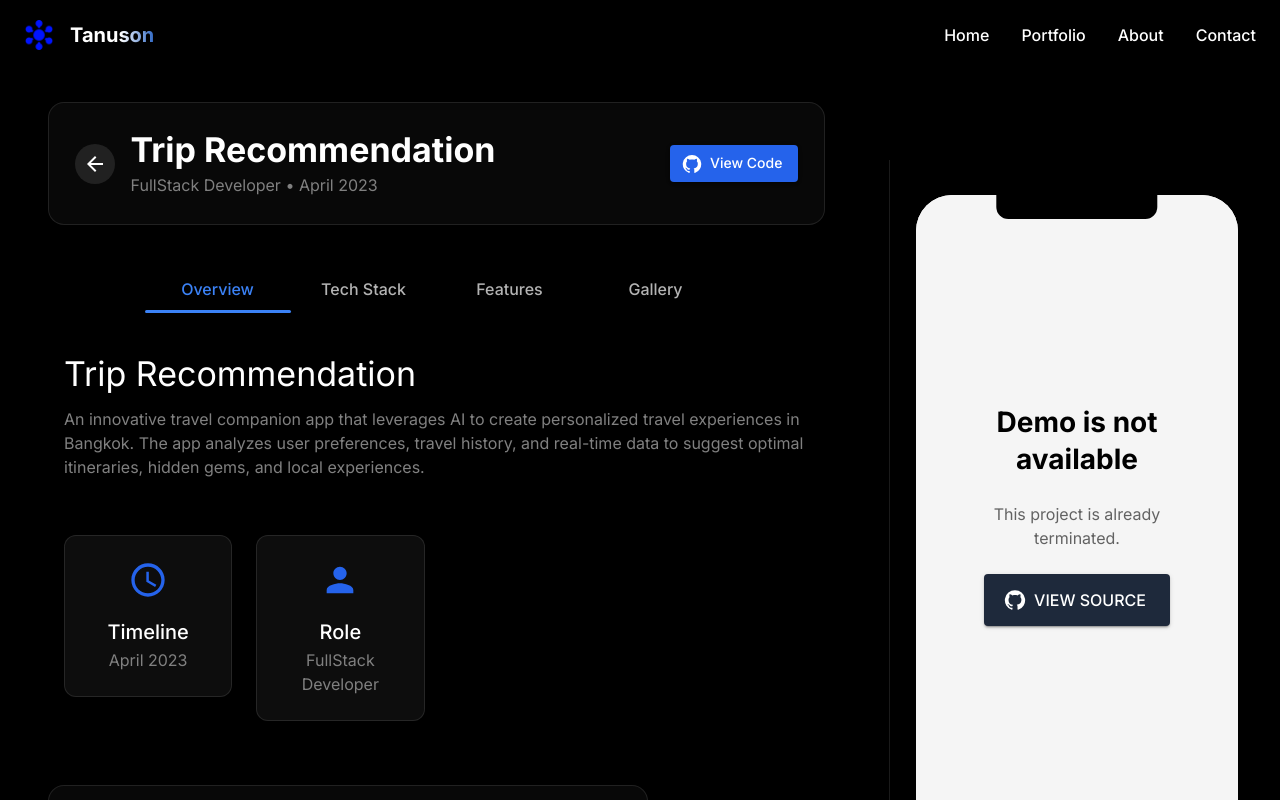
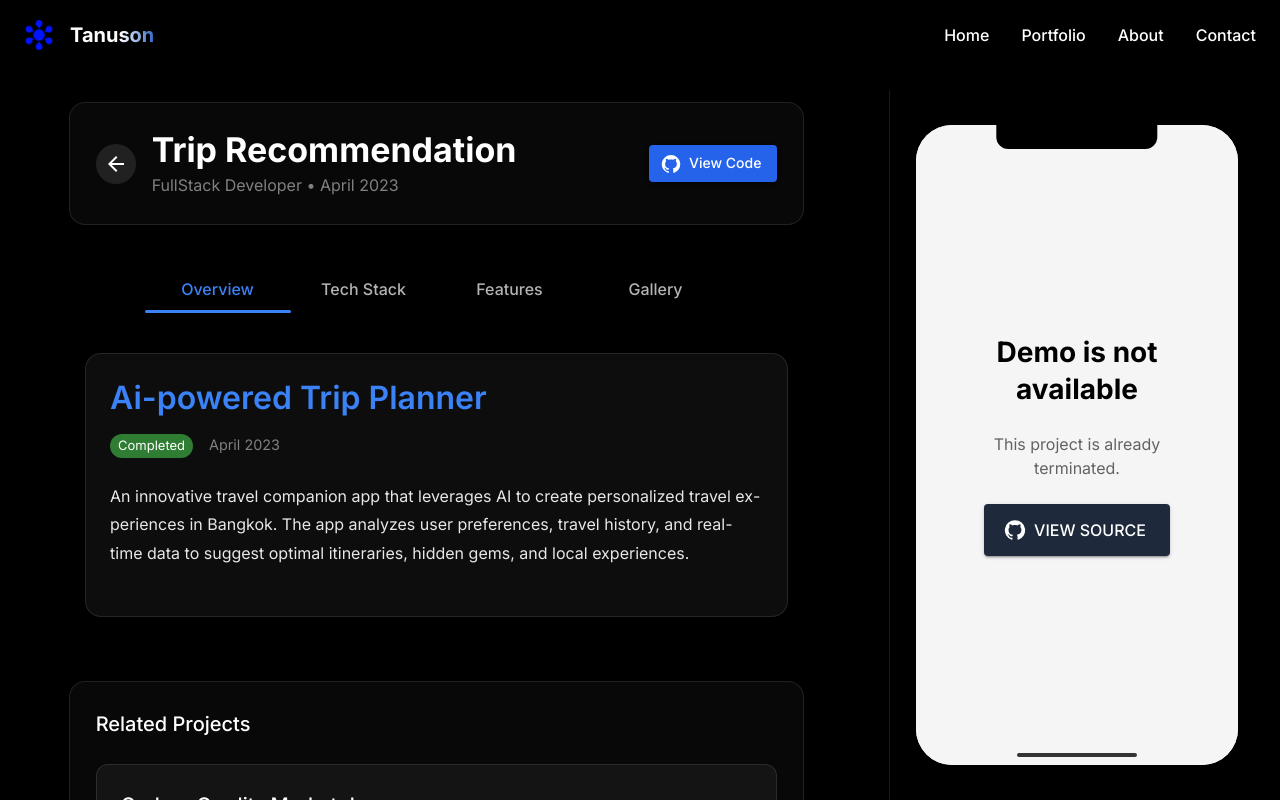
Before and after one commit to flagrantii/tanusonPage, a Next.js app: page /projects/1 in a window 1280 px wide. Shown: the top 800 px of the page. Built offline with nearby package versions, Linux system fonts and the light colour scheme.

Commit message:
refector : layout

```diff
--- a/app/projects/[id]/components/Features.tsx
+++ b/app/projects/[id]/components/Features.tsx
@@ -41,20 +41,56 @@ const FeatureCard = styled(motion.div)`
     transition: 0.5s;
   }
 
-  &:hover::before {
-    left: 100%;
-  }
-
-  &:hover {
-    transform: translateY(-5px);
-    border-color: ${({ theme }) => theme.palette.primary.main};
-    box-shadow: 0 10px 30px -10px rgba(59, 130, 246, 0.3);
-  }
-
   @media (max-width: 768px) {
     padding: 1.5rem;
   }
 `;
+
+const FeaturesContainer = styled(Box)`
+  padding: ${props => props.theme.spacing(2)};
+  margin: 0 auto ${props => props.theme.spacing(2)};
+  max-width: 800x;
+  width: 100%;
+
+  @media (max-width: 600px) {
+    padding: ${props => props.theme.spacing(2)};
+    margin-bottom: ${props => props.theme.spacing(2)};
+  }
+`;
+
+const CardGridContainer = styled(Grid)`
+  display: grid;
+  grid-template-columns: repeat(auto-fit, minmax(min(240px, 100%), 1fr));
+  gap: clamp(0.8rem, 1vw, 1.5rem);
+  width: 100%;
+  max-width: 1200px;
+  margin-left: 0;
+
+  @media (max-width: 768px) {
+    grid-template-columns: repeat(auto-fit, minmax(min(200px, 100%), 1fr));
+    gap: clamp(0.6rem, 1.5vw, 1rem);
+  }
+
+  @media (max-width: 480px) {
+    grid-template-columns: 1fr;
+    gap: 0.8rem;
+  }
+
+  & > * {
+    flex: 1 1 auto;
+    min-width: 0;
+  }
+
+  & > *:only-child {
+    grid-column: 1 / -1;
+  }
+
+  @supports (grid-template-rows: masonry) {
+    grid-template-rows: masonry;
+    align-items: start;
+  }
+`;
+
 
 const IconContainer = styled(motion.div)`
   background: rgba(59, 130, 246, 0.1);
@@ -63,11 +99,6 @@ const IconContainer = styled(motion.div)`
   display: inline-flex;
   transition: all 0.3s ease;
   margin-bottom: 0.5rem;
-
-  &:hover {
-    background: rgba(59, 130, 246, 0.2);
-    transform: rotate(10deg);
-  }
 `;
 
 const StatusChip = styled(Chip)`
@@ -94,7 +125,6 @@ export default function Features({ project }: { project: ProjectDetail }) {
         return theme.palette.primary.main;
     }
   };
-
   const getStatusIcon = (status?: string) => {
     switch (status) {
       case 'completed':
@@ -118,13 +148,9 @@ export default function Features({ project }: { project: ProjectDetail }) {
 
     return (
       <IconContainer
-        whileHover={{ rotate: 10 }}
         transition={{ type: "spring", stiffness: 300 }}
         sx={{
           background: `${iconMapping.gradient}15`,
-          '&:hover': {
-            background: `${iconMapping.gradient}25`
-          }
         }}
       >
         <IconComponent
@@ -139,7 +165,7 @@ export default function Features({ project }: { project: ProjectDetail }) {
   };
 
   return (
-    <Box ref={ref}>
+    <FeaturesContainer ref={ref}>
       <Typography
         variant="h5"
         color="primary.light"
@@ -153,7 +179,7 @@ export default function Features({ project }: { project: ProjectDetail }) {
         Key Features
       </Typography>
 
-      <Grid container spacing={{ xs: 2, sm: 3 }}>
+      <CardGridContainer>
         {project.features.map((feature, index) => (
           <Grid item xs={12} sm={6} md={4} key={index}>
             <FeatureCard
@@ -226,7 +252,7 @@ export default function Features({ project }: { project: ProjectDetail }) {
             </FeatureCard>
           </Grid>
         ))}
-      </Grid>
-    </Box>
+      </CardGridContainer>
+    </FeaturesContainer>
   );
 }
--- a/app/projects/[id]/components/ProjectDetailUI.tsx
+++ b/app/projects/[id]/components/ProjectDetailUI.tsx
@@ -29,13 +29,12 @@ const PageWrapper = styled(Box)`
 const ContentLayout = styled(Box)<{ deviceView: string }>`
   display: grid;
   grid-template-columns: ${({ deviceView }) =>
-    deviceView === 'laptop' ? '0.5fr 840px' :
+    deviceView === 'laptop' ? '1fr 840px' :
     deviceView === 'tablet' ? '1fr 768px' :
     '1fr 375px'
   };
   gap: 2rem;
-  max-width: 100vw;
-  overflow-x: hidden;
+  max-width: 1600px;
   margin: 0 auto;
   padding: 0 max(1rem, calc((100vw - 1400px) / 2));
 
@@ -45,23 +44,29 @@ const ContentLayout = styled(Box)<{ deviceView: string }>`
     '900px'
   }) {
     grid-template-columns: 1fr;
-    padding: 0;
-    gap: 0;
+    padding: 1rem;
+    gap: 1rem;
+  }
+
+  @media (max-width: 600px) {
+    padding: 0.5rem;
   }
 `;
 
 const MainContent = styled(Box)<{ deviceView: string }>`
   padding: clamp(1rem, 3vw, 2rem);
-  max-width: ${({ deviceView }) =>
-    deviceView === 'laptop' ? '800px' :
-    deviceView === 'tablet' ? '600px' :
-    '100%'
-  };
+  width: 100%;
+  max-width: min(900px, 95%);
   margin: 0 auto;
-  width: 100%;
 
   @media (max-width: 768px) {
+    padding: 1rem;
     max-width: min(600px, 95%);
+  }
+
+  @media (max-width: 600px) {
+    padding: 0.5rem;
+    max-width: min(450px, 95%);
   }
 `;
 
@@ -111,7 +116,7 @@ const StyledTabs = styled(Tabs)`
   border-radius: 12px;
   padding: clamp(0.3rem, 1vw, 0.5rem);
   margin: 0 auto clamp(1rem, 3vw, 2rem);
-  max-width: min(600px, 95%);
+  max-width: 600px;
   width: 100%;
 
   .MuiTabs-scroller {
@@ -149,10 +154,11 @@ const ProjectHeader = styled(Box)`
   background: rgba(255, 255, 255, 0.03);
   border-radius: 16px;
   border: 1px solid rgba(255, 255, 255, 0.1);
+  width: 100%;
+  max-width: min(900px, 100%);
 
   @media (max-width: 768px) {
-    margin: 0 auto 1rem;
-    max-width: min(600px, 95%);
+    max-width: 100%;
 
     > div:first-of-type {
       flex-direction: column;
@@ -163,7 +169,7 @@ const ProjectHeader = styled(Box)`
         width: 100%;
 
         h4 {
-          font-size: clamp(1.5rem, 5vw, 2rem);
+          font-size: clamp(1.25rem, 4vw, 2rem);
         }
       }
 
@@ -183,16 +189,22 @@ const RelatedProjects = styled(Box)`
   background: rgba(255, 255, 255, 0.03);
   border-radius: 16px;
   border: 1px solid rgba(255, 255, 255, 0.1);
-  max-width: min(600px, 95%);
-  margin-top: clamp(2rem, 5vw, 4rem);
-  margin-bottom: 1rem;
+  width: 100%;
+  margin: clamp(2rem, 5vw, 4rem) auto 1rem;
 
   > div:last-child {
     display: grid;
     grid-template-columns: repeat(auto-fit, minmax(min(280px, 100%), 1fr));
     gap: clamp(0.5rem, 2vw, 1rem);
     margin-top: 1rem;
-    justify-content: left;
+  }
+
+  @media (max-width: 768px) {
+    padding: 1rem;
+
+    > div:last-child {
+      grid-template-columns: 1fr;
+    }
   }
 `;
 
@@ -203,9 +215,14 @@ const ProjectCard = styled(motion.div)`
   cursor: pointer;
   border: 1px solid rgba(255, 255, 255, 0.1);
   transition: all 0.3s ease;
+  width: 100%;
+
+  @media (max-width: 768px) {
+    max-width: 100%;
+  }
 
   h6 {
-    font-size: clamp(1rem, 3vw, 1.25rem);
+    font-size: clamp(1rem, 2.5vw, 1.25rem);
   }
 
   &:hover {
--- a/app/projects/[id]/components/ProjectOverview.tsx
+++ b/app/projects/[id]/components/ProjectOverview.tsx
@@ -1,25 +1,38 @@
 'use client';
 
 import React from 'react';
-import { Box, Typography, Chip, Grid } from '@mui/material';
+import { Box, Typography, Chip, Button, Stack } from '@mui/material';
 import { styled } from '@mui/material/styles';
-import { motion } from 'framer-motion';
 import { ProjectDetail } from '@/data/interface';
-import AccessTimeIcon from '@mui/icons-material/AccessTime';
-import PersonIcon from '@mui/icons-material/Person';
-import GroupIcon from '@mui/icons-material/Group';
-import StarIcon from '@mui/icons-material/Star';
 
-const MetricCard = styled(motion.div)`
+const OverviewContainer = styled(Box)`
   background: rgba(255, 255, 255, 0.05);
-  padding: 1.5rem;
-  border-radius: 12px;
-  text-align: center;
+  backdrop-filter: blur(10px);
+  border-radius: 16px;
   border: 1px solid rgba(255, 255, 255, 0.1);
+  padding: ${props => props.theme.spacing(3)};
+  margin: 0 auto ${props => props.theme.spacing(4)};
+  max-width: 800x;
+  width: 100%;
 
-  &:hover {
-    background: rgba(255, 255, 255, 0.08);
-    transform: translateY(-5px);
+  @media (max-width: 600px) {
+    padding: ${props => props.theme.spacing(2)};
+    margin-bottom: ${props => props.theme.spacing(2)};
+  }
+`;
+
+const Description = styled(Typography)`
+  color: rgba(255, 255, 255, 0.9);
+  white-space: pre-wrap;
+  overflow-wrap: break-word;
+  word-wrap: break-word;
+  hyphens: auto;
+  line-height: 1.8;
+  margin: ${props => props.theme.spacing(3)} 0;
+
+  @media (max-width: 600px) {
+    font-size: 0.9rem;
+    line-height: 1.6;
   }
 `;
 
@@ -29,82 +42,43 @@ interface ProjectOverviewProps {
 
 export default function ProjectOverview({ project }: ProjectOverviewProps) {
   return (
-    <Box>
-      <motion.div
-        initial={{ opacity: 0, y: 20 }}
-        animate={{ opacity: 1, y: 0 }}
-        transition={{ duration: 0.5 }}
+    <OverviewContainer>
+      <Typography
+        variant="h4"
+        color="primary.light"
+        sx={{
+          fontSize: { xs: '1rem', sm: '1.5rem', md: '2rem' },
+          fontWeight: 600,
+          mb: 2
+        }}
       >
-        <Typography variant="h4" color="white" gutterBottom>
-          {project.title}
+        {project.shortDescription}
+      </Typography>
+
+      <Stack
+        direction={{ xs: 'column', sm: 'row' }}
+        spacing={2}
+        alignItems={{ xs: 'flex-start', sm: 'center' }}
+        mb={2}
+      >
+        <Chip
+          label={project.status}
+          color={project.status === 'Completed' ? 'success' : 'primary'}
+          size="small"
+        />
+        <Typography
+          color="gray"
+          variant="body2"
+          sx={{ fontSize: { xs: '0.8rem', sm: '0.9rem' } }}
+        >
+          {project.timeline}
         </Typography>
-        <Typography color="gray" paragraph>
-          {project.longDescription}
-        </Typography>
+      </Stack>
 
-        <Grid container spacing={3} sx={{ mt: 4 }}>
-          <Grid item xs={12} sm={6} md={3}>
-            <MetricCard
-              whileHover={{ scale: 1.05 }}
-              transition={{ duration: 0.2 }}
-            >
-              <AccessTimeIcon sx={{ color: 'primary.main', fontSize: 40, mb: 2 }} />
-              <Typography variant="h6" color="white">
-                Timeline
-              </Typography>
-              <Typography color="gray">
-                {project.timeline}
-              </Typography>
-            </MetricCard>
-          </Grid>
-          <Grid item xs={12} sm={6} md={3}>
-            <MetricCard
-              whileHover={{ scale: 1.05 }}
-              transition={{ duration: 0.2 }}
-            >
-              <PersonIcon sx={{ color: 'primary.main', fontSize: 40, mb: 2 }} />
-              <Typography variant="h6" color="white">
-                Role
-              </Typography>
-              <Typography color="gray">
-                {project.role}
-              </Typography>
-            </MetricCard>
-          </Grid>
-          {project.metrics && (
-            <>
-              <Grid item xs={12} sm={6} md={3}>
-                <MetricCard
-                  whileHover={{ scale: 1.05 }}
-                  transition={{ duration: 0.2 }}
-                >
-                  <GroupIcon sx={{ color: 'primary.main', fontSize: 40, mb: 2 }} />
-                  <Typography variant="h6" color="white">
-                    Users
-                  </Typography>
-                  <Typography color="gray">
-                    {project.metrics.users}
-                  </Typography>
-                </MetricCard>
-              </Grid>
-              <Grid item xs={12} sm={6} md={3}>
-                <MetricCard
-                  whileHover={{ scale: 1.05 }}
-                  transition={{ duration: 0.2 }}
-                >
-                  <StarIcon sx={{ color: 'primary.main', fontSize: 40, mb: 2 }} />
-                  <Typography variant="h6" color="white">
-                    Satisfaction
-                  </Typography>
-                  <Typography color="gray">
-                    {project.metrics.satisfaction}
-                  </Typography>
-                </MetricCard>
-              </Grid>
-            </>
-          )}
-        </Grid>
-      </motion.div>
-    </Box>
+      <Description variant="body1">
+        {project.longDescription || project.description}
+      </Description>
+
+    </OverviewContainer>
   );
 }
--- a/app/projects/[id]/components/TechStack.tsx
+++ b/app/projects/[id]/components/TechStack.tsx
@@ -48,6 +48,51 @@ const TechCard = styled(motion.div)`
 
   @media (max-width: 768px) {
     padding: ${({ theme }) => theme.spacing(1.5)};
+  }
+`;
+
+const TechStackContainer = styled(Box)`
+  padding: ${props => props.theme.spacing(2)};
+  margin: 0 auto ${props => props.theme.spacing(2)};
+  max-width: 800x;
+  width: 100%;
+
+  @media (max-width: 600px) {
+    padding: ${props => props.theme.spacing(2)};
+    margin-bottom: ${props => props.theme.spacing(2)};
+  }
+`;
+
+const TechGridContainer = styled(Grid)`
+  display: grid;
+  grid-template-columns: repeat(auto-fit, minmax(min(280px, 100%), 1fr));
+  gap: clamp(0.8rem, 1vw, 1.5rem);
+  width: 100%;
+  max-width: 1200px;
+  margin-left: 0;
+
+  @media (max-width: 768px) {
+    grid-template-columns: repeat(auto-fit, minmax(min(240px, 100%), 1fr));
+    gap: clamp(0.6rem, 1.5vw, 1rem);
+  }
+
+  @media (max-width: 480px) {
+    grid-template-columns: 1fr;
+    gap: 0.8rem;
+  }
+
+  & > * {
+    flex: 1 1 auto;
+    min-width: 0;
+  }
+
+  & > *:only-child {
+    grid-column: 1 / -1;
+  }
+
+  @supports (grid-template-rows: masonry) {
+    grid-template-rows: masonry;
+    align-items: start;
   }
 `;
 
@@ -113,7 +158,7 @@ export default function TechStack({ project }: { project: ProjectDetail }) {
   };
 
   return (
-    <Box ref={ref}>
+    <TechStackContainer ref={ref}>
       <motion.div
         initial={{ opacity: 0, y: 20 }}
         animate={isInView ? { opacity: 1, y: 0 } : { opacity: 0, y: 20 }}
@@ -134,7 +179,7 @@ export default function TechStack({ project }: { project: ProjectDetail }) {
           </Typography>
         )}
 
-        <Grid container spacing={{ xs: 1, sm: 2, md: 3 }}>
+        <TechGridContainer>
           {project.technologies.map((tech, index) => (
             <Grid item xs={12} sm={6} md={4} key={index}>
               <Tooltip
@@ -164,8 +209,7 @@ export default function TechStack({ project }: { project: ProjectDetail }) {
               </Tooltip>
             </Grid>
           ))}
-        </Grid>
-
+        </TechGridContainer>
         {(project.techDetails?.database ||
           project.techDetails?.hosting ||
           project.techDetails?.architecture ||
@@ -188,7 +232,7 @@ export default function TechStack({ project }: { project: ProjectDetail }) {
               >
                 Technical Details
               </Typography>
-              <Grid container spacing={{ xs: 1.5, sm: 2, md: 3 }}>
+              <TechGridContainer>
                 {project.techDetails?.database && (
                   <Grid item xs={12} md={4}>
                     <TechCard variants={item}>
@@ -316,11 +360,11 @@ export default function TechStack({ project }: { project: ProjectDetail }) {
                     </TechCard>
                   </Grid>
                 )}
-              </Grid>
+              </TechGridContainer>
             </Box>
           </motion.div>
         )}
       </motion.div>
-    </Box>
+    </TechStackContainer>
   );
 }
--- a/data/projects.ts
+++ b/data/projects.ts
@@ -175,45 +175,6 @@ export const projects: ProjectDetail[] = [
     },
     {
       id: 5,
-      title: "Minesweeper with JavaFX",
-      shortDescription: "Classic Gaming Experience",
-      description: "Classic gaming with JavaFX",
-      longDescription: "Developed using JavaFX, Mine Sweeper offers a classic gaming experience with an intuitive user interface. Players navigate through a grid to uncover mines while strategically flagging potential dangers, combining logic and concentration in an engaging, interactive gameplay format.",
-      status: "Completed",
-      category: "Application",
-      technologies: ["Java", "JavaFX"],
-      features: [
-        { feature: "Classic Minesweeper gameplay", description: "Recreates the traditional Minesweeper experience.", status: "completed", category: "Core" },
-        { feature: "Intuitive user interface", description: "Enhances gameplay with a clean, easy-to-navigate design.", status: "completed", category: "User Experience" },
-        { feature: "Interactive grid navigation", description: "Allows players to navigate the grid seamlessly.", status: "completed", category: "Performance" }
-      ],
-      icon: "/icon/bomb.png",
-      background: "/background/mine.png",
-      images: [
-        "/projects/mine/mine-1.png",
-        "/projects/mine/mine-2.png"
-      ],
-      githubUrl: "https://github.com/flagrantii/Minesweeper-java",
-      demoUrl: "",
-      challenges: [
-        "Designing intuitive gameplay mechanics",
-        "Optimizing UI for responsiveness"
-      ],
-      learnings: [
-        "JavaFX application development",
-        "Enhancing gameplay interaction"
-      ],
-      timeline: "May 2024",
-      role: "Developer / Designer",
-      techDetails: {
-        architecture: "Monolithic",
-        database: "",
-        hosting: "",
-        thirdParty: []
-      },
-    },
-    {
-      id: 6,
       title: "Golang Concurrency API",
       shortDescription: "High-performance API with Golang",
       description: "High-performance API with Golang, implemented with concurrency management, optimized resource utilization, and scalable system architecture.",
@@ -252,7 +213,7 @@ export const projects: ProjectDetail[] = [
       },
     },
     {
-      id: 7,
+      id: 6,
       title: "Rub Puen Kao Mai 2024",
       shortDescription: "Freshmen orientation registration platform",
       description: "Freshmen orientation registration platform for the Student Government of Chulalongkorn University.",
@@ -296,7 +257,7 @@ export const projects: ProjectDetail[] = [
       },
     },
     {
-      id: 8,
+      id: 7,
       title: "Nodi",
       shortDescription: "Neural similarity for research papers",
       description: "Discover and connect research papers through intelligent conversations, using advanced natural language processing techniques to understand the content of the papers and to generate intelligent conversations with the users.",
@@ -341,14 +302,14 @@ export const projects: ProjectDetail[] = [
       ]
     },
     {
-      id: 9,
+      id: 8,
       title: "Kasalong",
       shortDescription: "Premium Thai rice brand.",
       description: "The static website for premium Thai rice brand.",
       longDescription: "Kasalong is a web application that high-quality rice mill that exports premium Thai rice …and has become the owner of the “Kasalong Rice” brand today. ",
       status: "Completed",
       category: "Web",
-      technologies: ["WordPress"],
+      technologies: ["WordPress", "Yoast SEO"],
       features: [
         { feature: "Showcase premium Thai rice", description: "Highlights the quality and story behind the Kasalong brand.", status: "completed", category: "Core" },
         { feature: "Interactive product catalog", description: "Offers an engaging display of products with detailed descriptions.", status: "completed", category: "Discovery" },
```
